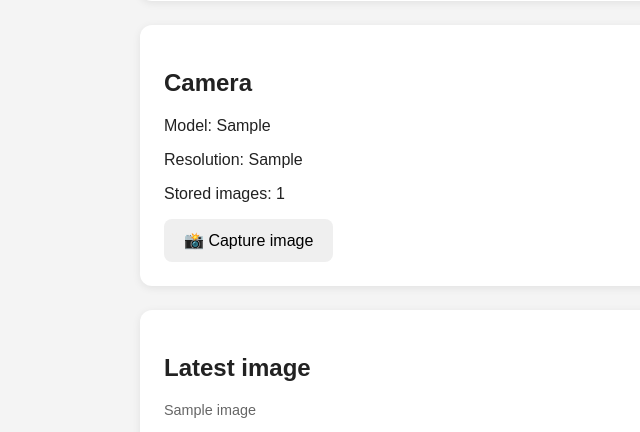
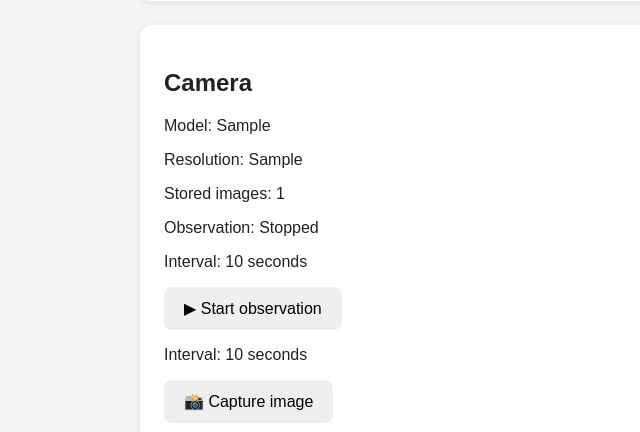
Before and after one commit to kaulketh/BirdPi, a Python web app: template src/birdpi/templates/index.html in a window 1280 px wide. Shown: the part 423-855 px from the top of the page, without its empty margins (0-640 px from the left). Run offline with Jinja, Linux system fonts and the light colour scheme; the template is opened without the code that fills it: most values are stand-ins (such as "Sample title", 1, 10 or a date in 2020).

Commit message:
Add web controls for automatic observation

```diff
--- a/src/birdpi/templates/index.html
+++ b/src/birdpi/templates/index.html
@@ -18,6 +18,42 @@
     <p>Model: {{ camera_model }}</p>
     <p>Resolution: {{ camera_resolution }}</p>
     <p>Stored images: {{ image_count }}</p>
+    <p>
+        Observation:
+        {% if observer_running %}
+        Running
+        {% else %}
+        Stopped
+        {% endif %}
+    </p>
+
+    <p>Interval: {{ observation_interval }} seconds</p>
+
+    {% if observer_running %}
+
+    <form
+            action="{{ url_for('web.observation_stop') }}"
+            method="post"
+    >
+        <button type="submit">
+            ■ Stop observation
+        </button>
+    </form>
+
+    {% else %}
+
+    <form
+            action="{{ url_for('web.observation_start') }}"
+            method="post"
+    >
+        <button type="submit">
+            ▶ Start observation
+        </button>
+    </form>
+
+    {% endif %}
+
+    <p>Interval: {{ observation_interval }} seconds</p>
 
     <form
             class="capture-form"
```
Also changed, not shown: src/birdpi/web/routes.py (+15 -1 lines). Lines whose indentation alone changed are shown as unchanged.
